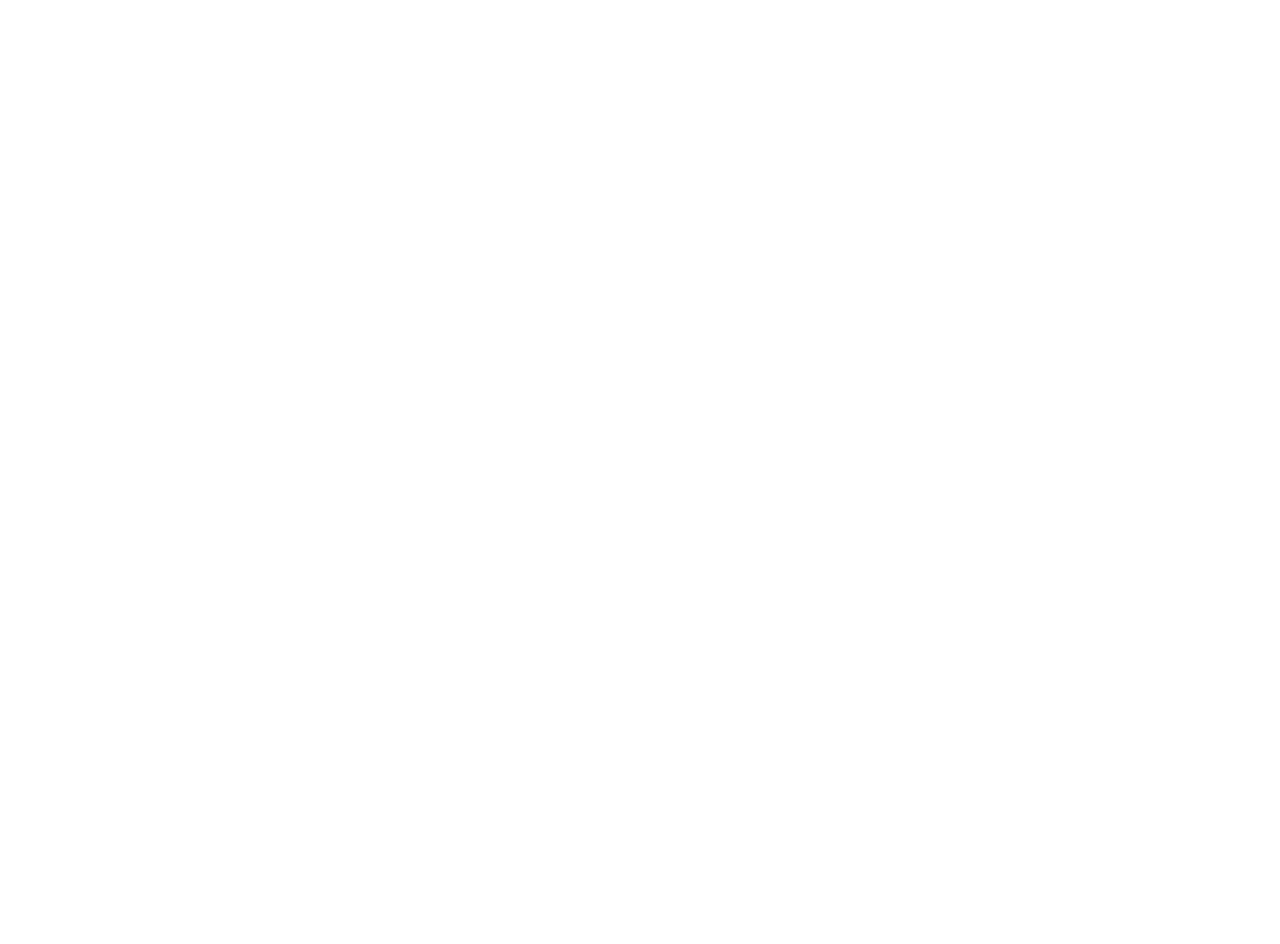
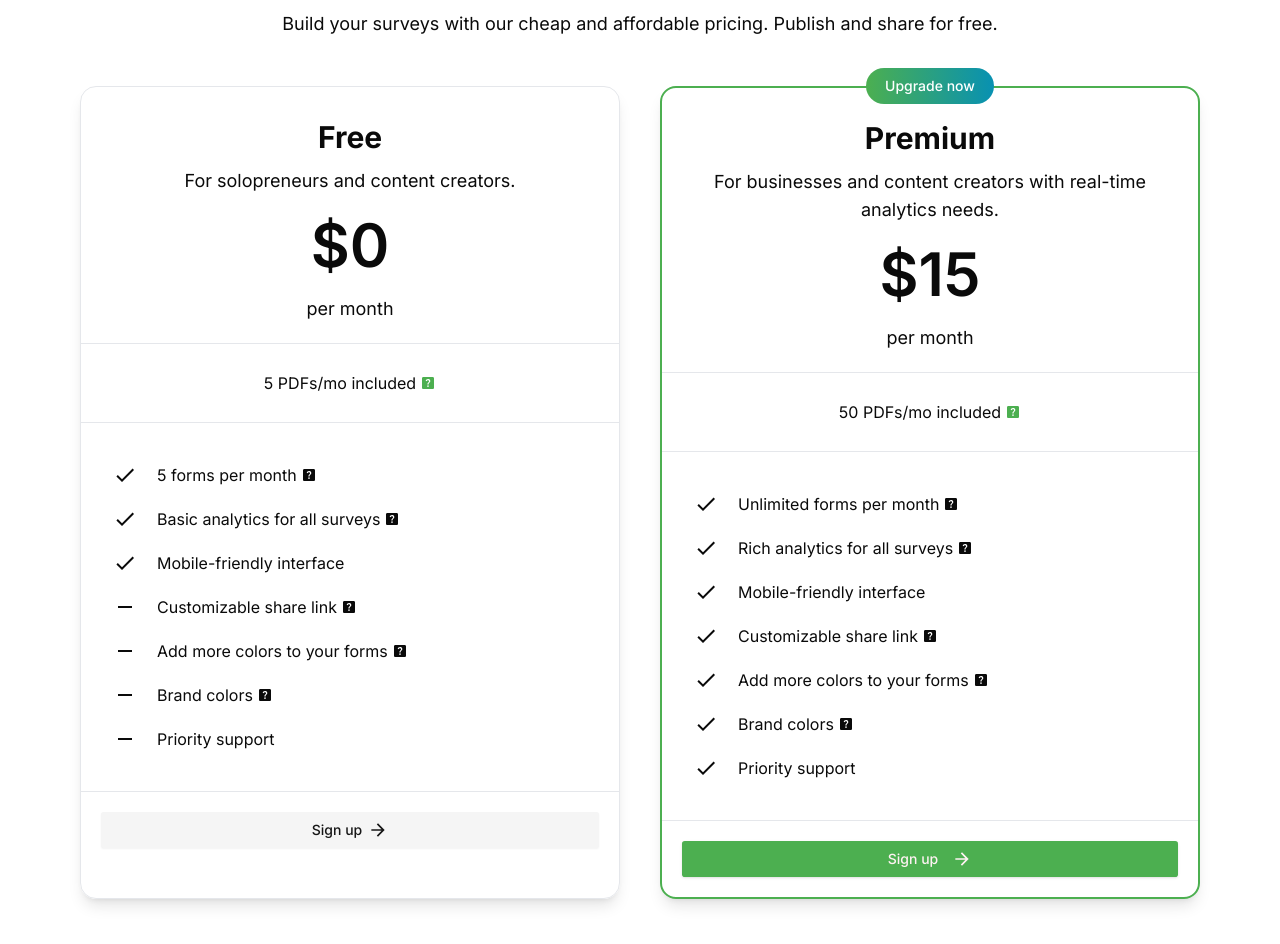
Before and after one commit to skylineCodes/form-builder, a Next.js app: page / in a window 1280 px wide. Shown: the part 4626-5570 px from the top of the page. Before the commit the page ends 4444 px from the top, so only its background shows below. Built offline with nearby package versions, Linux system fonts and the light colour scheme.

Commit message:
Landing page: pricing section added, free and premium features outlined and added to the pricing card.

```diff
--- a/app/page.tsx
+++ b/app/page.tsx
@@ -1,15 +1,108 @@
 'use client';
 
-import React from 'react';
+import React, { useState } from 'react';
 import Link from 'next/link';
 import Navbar from '@/components/Navbar';
 import MaxWidthWrapper from '@/components/MaxWidthWrapper';
 import { Button, buttonVariants } from '@/components/ui/button';
-import { MdArrowForward } from 'react-icons/md';
+import { MdArrowForward, MdCheck, MdHelpCenter } from 'react-icons/md';
 import Image from 'next/image';
 import ReactPlayer from 'react-player';
+import { Tooltip, TooltipContent, TooltipProvider, TooltipTrigger } from '@/components/ui/tooltip';
+import { PLANS } from '@/lib/stripe';
+import { cn } from '@/lib/utils';
+import { BiMinus } from 'react-icons/bi';
 
 const Home = () => {
+  const [user, setUser] = useState<any>();
+
+  // Number of forms per months
+  // Detailed analytics on each forms
+  // Customized url
+  // Add Brand color to forms
+  // Access to other color palettes
+  // Access to advanced elements
+
+  const pricingItems = [
+    {
+      plan: 'Free',
+      tagline: 'For solopreneurs and content creators.',
+      quota: 5,
+      features: [
+        {
+          text: '5 forms per month',
+          footnote: 'The maximum amount of forms per month',
+        },
+        {
+          text: 'Basic analytics for all surveys',
+          footnote:
+            'Access to basic analytics like submission-rates, bounce-rates, visits.',
+        },
+        {
+          text: 'Mobile-friendly interface',
+        },
+        {
+          text: 'Customizable share link',
+          footnote: 'Customize your links with your business usernames',
+          negative: true,
+        },
+        {
+          text: 'Add more colors to your forms',
+          footnote: 'Choose more colors while building your forms',
+          negative: true,
+        },
+        {
+          text: 'Brand colors',
+          footnote: 'Customize your forms with your brand colors',
+          negative: true,
+        },
+        {
+          text: 'Priority support',
+          negative: true,
+        },
+      ],
+    },
+    {
+      plan: 'Premium',
+      tagline:
+        'For businesses and content creators with real-time analytics needs.',
+      quota: PLANS.find((p) => p.slug === 'premium')!.quota,
+      features: [
+        {
+          text: 'Unlimited forms per month',
+          footnote: 'The maximum amount of forms per month',
+        },
+        {
+          text: 'Rich analytics for all surveys',
+          footnote:
+            'Access to feature-rich analytics like submit-rates, bounce-rates, visits, buttons-clicked, and more.',
+        },
+        {
+          text: 'Mobile-friendly interface',
+        },
+        {
+          text: 'Customizable share link',
+          footnote: 'Customize your links with your business usernames',
+          negative: false,
+        },
+        {
+          text: 'Add more colors to your forms',
+          footnote: 'Choose more colors while building your forms',
+          negative: false,
+        },
+        {
+          text: 'Brand colors',
+          footnote: 'Customize your forms with your brand colors',
+          negative: false,
+        },
+        {
+          text: 'Priority support',
+          negative: false,
+        },
+      ],
+    },
+  ];
+
   return (
     <div className='flex flex-col min-h-screen min-w-full bg-background max-h-screen'>
       <Navbar />
@@ -211,18 +304,16 @@
         </div>
 
         {/* Submit Form */}
-        <div className='mx-auto mb-32 mt-12 max-w-7xl min-h-[80vh]'>
+        <div className='mx-auto mb-24 mt-12 max-w-7xl min-h-[80vh]'>
           <div className='flex gap-8 sm:mt-24'>
             <div className='flex flex-col gap-12'>
-              <h1 className='font-bold text-2xl'>
-                Branded photos and banners
-              </h1>
+              <h1 className='font-bold text-2xl'>Branded photos and banners</h1>
               <p className='leading-normal tracking-wide text-lg'>
                 Personalize your survey forms with your brand banners and
                 photos.
               </p>
             </div>
-            <div className='w-[150vw] rounded-xl dark:shadow-md dark:shadow-green-600 lg:rounded-2xl'>
+            <div className='w-[100vw] rounded-xl dark:shadow-md dark:shadow-green-600 lg:rounded-2xl'>
               <Image
                 src='/form-submit.png'
                 alt='Analytics preview'
@@ -236,6 +327,144 @@
         </div>
 
         {/* Pricing */}
+        <MaxWidthWrapper className='mb-12 px-0 mt-6 text-center max-w-7xl'>
+          <div className='mx-auto max-w-4xl sm:text-center'>
+            <h1 className='mt-2 font-bold text-4xl sm:text-5xl'>
+              Transparent and flexible pricing
+            </h1>
+            <p className='mt-4 text-lg'>
+              Build your surveys with our cheap and affordable pricing. Publish
+              and share for free.
+            </p>
+          </div>
+
+          <div className='pt-12 pb-12 grid grid-cols-1 gap-10 lg:grid-cols-2'>
+            <TooltipProvider>
+              {pricingItems.map(({ plan, tagline, quota, features }) => {
+                const price =
+                  PLANS.find((p) => p.slug === plan.toLowerCase())?.price
+                    .amount || 0;
+
+                return (
+                  <div
+                    key={plan}
+                    className={cn('relative rounded-2xl shadow-lg', {
+                      'border-2 border-[#4caf50] shadow-[#4caf50]-200':
+                        plan === 'Premium',
+                      'border border-gray-200': plan !== 'Premium',
+                    })}
+                  >
+                    {plan === 'Premium' && (
+                      <div className='absolute -top-5 left-0 right-0 mx-auto w-32 rounded-full bg-gradient-to-r from-[#4caf50] to-cyan-600 px-3 py-2 text-sm font-medium text-white'>
+                        Upgrade now
+                      </div>
+                    )}
+
+                    <div className='p-5'>
+                      <h3 className='my-3 text-center font-display text-3xl font-bold'>
+                        {plan}
+                      </h3>
+                      <p className='text-lg'>{tagline}</p>
+                      <p className='my-5 font-display text-6xl font-semibold'>
+                        ${price}
+                      </p>
+                      <p className='text-lg'>per month</p>
+                    </div>
+
+                    <div className='flex h-20 items-center justify-center border-b border-t border-gray-200'>
+                      <div className='flex items-center space-x-1'>
+                        <p>{quota.toLocaleString()} PDFs/mo included</p>
+
+                        <Tooltip delayDuration={300}>
+                          <TooltipTrigger className='cursor-default ml-1.5'>
+                            <MdHelpCenter className='h-4 w-4 text-[#4caf50]' />
+                          </TooltipTrigger>
+                          <TooltipContent className='w-80 p-2'>
+                            How many PDFs you can upload per month.
+                          </TooltipContent>
+                        </Tooltip>
+                      </div>
+                    </div>
+
+                    <ul className='my-10 space-y-5 px-8'>
+                      {features.map(({ text, footnote, negative }) => (
+                        <li key={text} className='flex space-x-5'>
+                          <div className='flex-shrink-0'>
+                            {negative ? (
+                              <BiMinus className='h-6 w-6 text-[#4caf50]-300' />
+                            ) : (
+                              <MdCheck className='h-6 w-6 text-[#4caf50]-500' />
+                            )}
+                          </div>
+                          {footnote ? (
+                            <div className='flex items-center space-x-1'>
+                              <p
+                                className={cn('text-[#4caf50]-600', {
+                                  'text-[#4caf50]-400': negative,
+                                })}
+                              >
+                                {text}
+                              </p>
+                              <Tooltip delayDuration={300}>
+                                <TooltipTrigger className='cursor-default ml-1.5'>
+                                  <MdHelpCenter className='h-4 w-4 text-[#4caf50]-500' />
+                                </TooltipTrigger>
+                                <TooltipContent className='w-80 p-2'>
+                                  {footnote}
+                                </TooltipContent>
+                              </Tooltip>
+                            </div>
+                          ) : (
+                            <p
+                              className={cn('text-[#4caf50]-600', {
+                                'text-[#4caf50]-400': negative,
+                              })}
+                            >
+                              {text}
+                            </p>
+                          )}
+                        </li>
+                      ))}
+                    </ul>
+                    <div className='border-t border-gray-200' />
+                    <div className='p-5'>
+                      {plan === 'Free' ? (
+                        <Link
+                          href={user ? '/dashboard' : '/sign-in'}
+                          className={buttonVariants({
+                            className: 'w-full',
+                            variant: 'secondary',
+                          })}
+                        >
+                          {user ? 'Upgrade now' : 'Sign up'}
+                          <MdArrowForward className='h-5 w-5 ml-1.5' />
+                        </Link>
+                      ) : user ? (
+                        <Button
+                          variant={'default'}
+                          className='gap-2 bg-[#4caf50] hover:bg-[#4caf50] hover:opacity-80'
+                        >
+                          Get started{' '}
+                          <MdArrowForward className='ml-1.5 h-5 w-5' />
+                        </Button>
+                      ) : (
+                        <Link href='/sign-in'>
+                          <Button
+                            variant={'default'}
+                            className='w-full gap-2 bg-[#4caf50] hover:bg-[#4caf50] hover:opacity-80'
+                          >
+                            {user ? 'Upgrade now' : 'Sign up'}
+                            <MdArrowForward className='ml-1.5 h-5 w-5' />
+                          </Button>
+                        </Link>
+                      )}
+                    </div>
+                  </div>
+                );
+              })}
+            </TooltipProvider>
+          </div>
+        </MaxWidthWrapper>
       </>
     </div>
   );
--- /dev/null
+++ b/lib/stripe.ts
@@ -0,0 +1,28 @@
+export const PLANS = [
+  {
+    name: 'Free',
+    slug: 'free',
+    quota: 10,
+    pagesPerPdf: 5,
+    price: {
+      amount: 0,
+      priceIds: {
+        test: '',
+        production: '',
+      },
+    },
+  },
+  {
+    name: 'Premium',
+    slug: 'premium',
+    quota: 50,
+    pagesPerPdf: 25,
+    price: {
+      amount: 15,
+      priceIds: {
+        test: 'price_1NuEwTA19umTXGu8MeS3hN8L',
+        production: '',
+      },
+    },
+  },
+]
```
Also changed, not shown: 1 other file (tests, documents, lock files or other folders).
